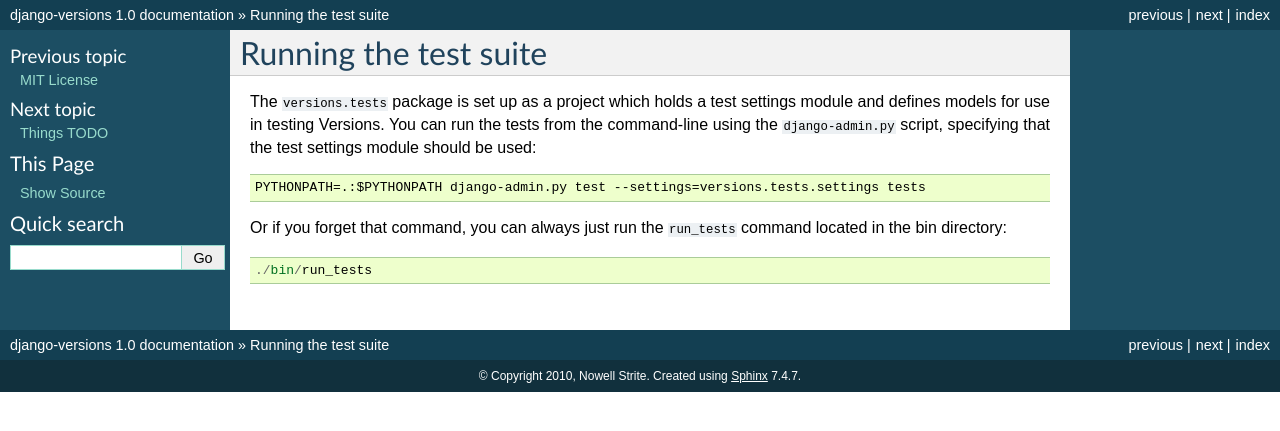
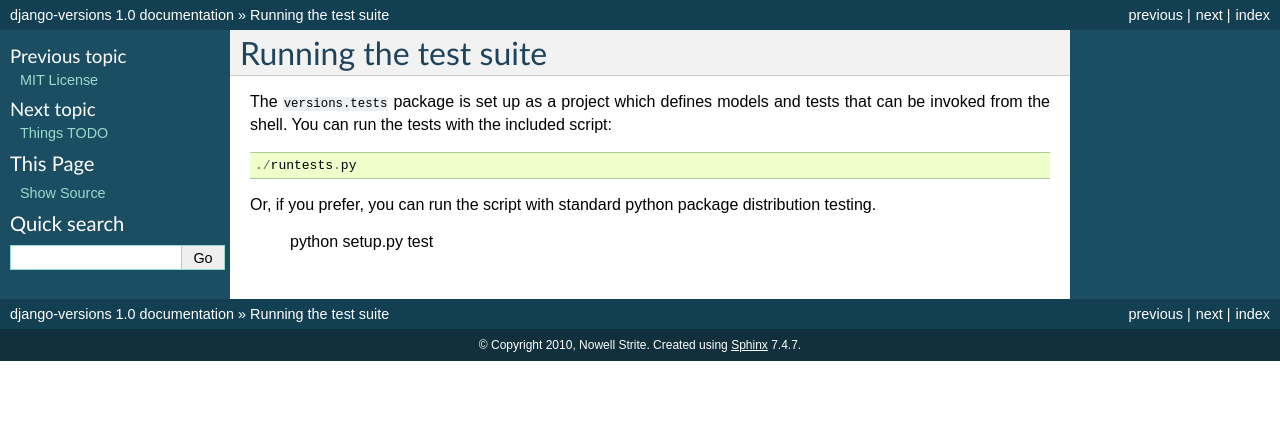
Before and after one commit to nowells/django-versions, a Sphinx documentation site: the page built from docs/tests.rst, in a window 1280 px wide. Shown: the top 431 px of the page. Built offline with Sphinx 7.4.7, drawn with Linux system fonts in a browser that asks for light colours.

Commit message:
Updated tests documentation.

```diff
--- a/docs/tests.rst
+++ b/docs/tests.rst
@@ -1,13 +1,12 @@
 Running the test suite
 ======================
 
-The ``versions.tests`` package is set up as a project which holds a test
-settings module and defines models for use in testing Versions. You can run
-the tests from the command-line using the ``django-admin.py`` script,
-specifying that the test settings module should be used::
+The ``versions.tests`` package is set up as a project which defines models
+and tests that can be invoked from the shell. You can run the tests with
+the included script::
 
-    PYTHONPATH=.:$PYTHONPATH django-admin.py test --settings=versions.tests.settings tests
+    ./runtests.py
 
-Or if you forget that command, you can always just run the ``run_tests`` command located in the bin directory::
+Or, if you prefer, you can run the script with standard python package distribution testing.
 
-    ./bin/run_tests
+    python setup.py test
```
